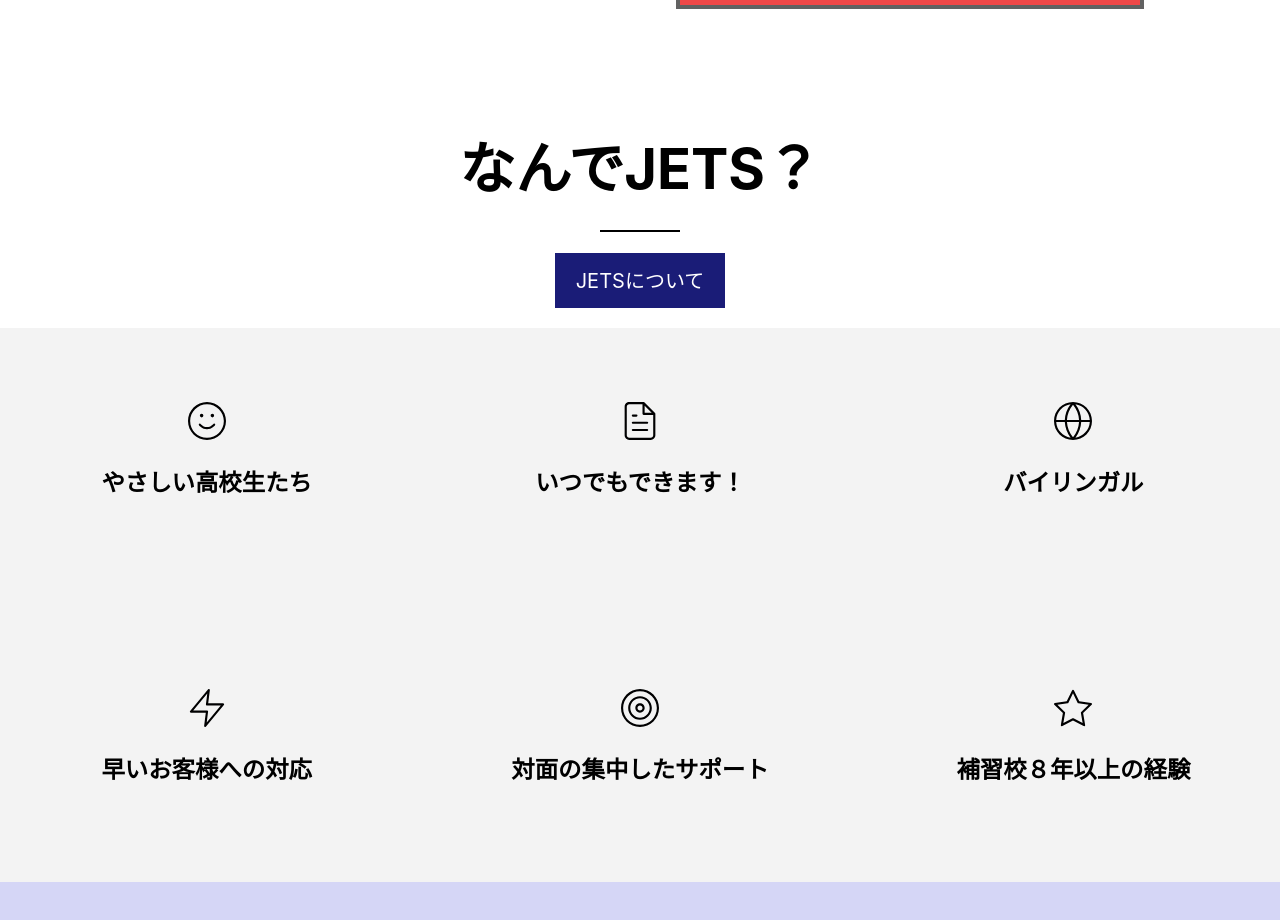
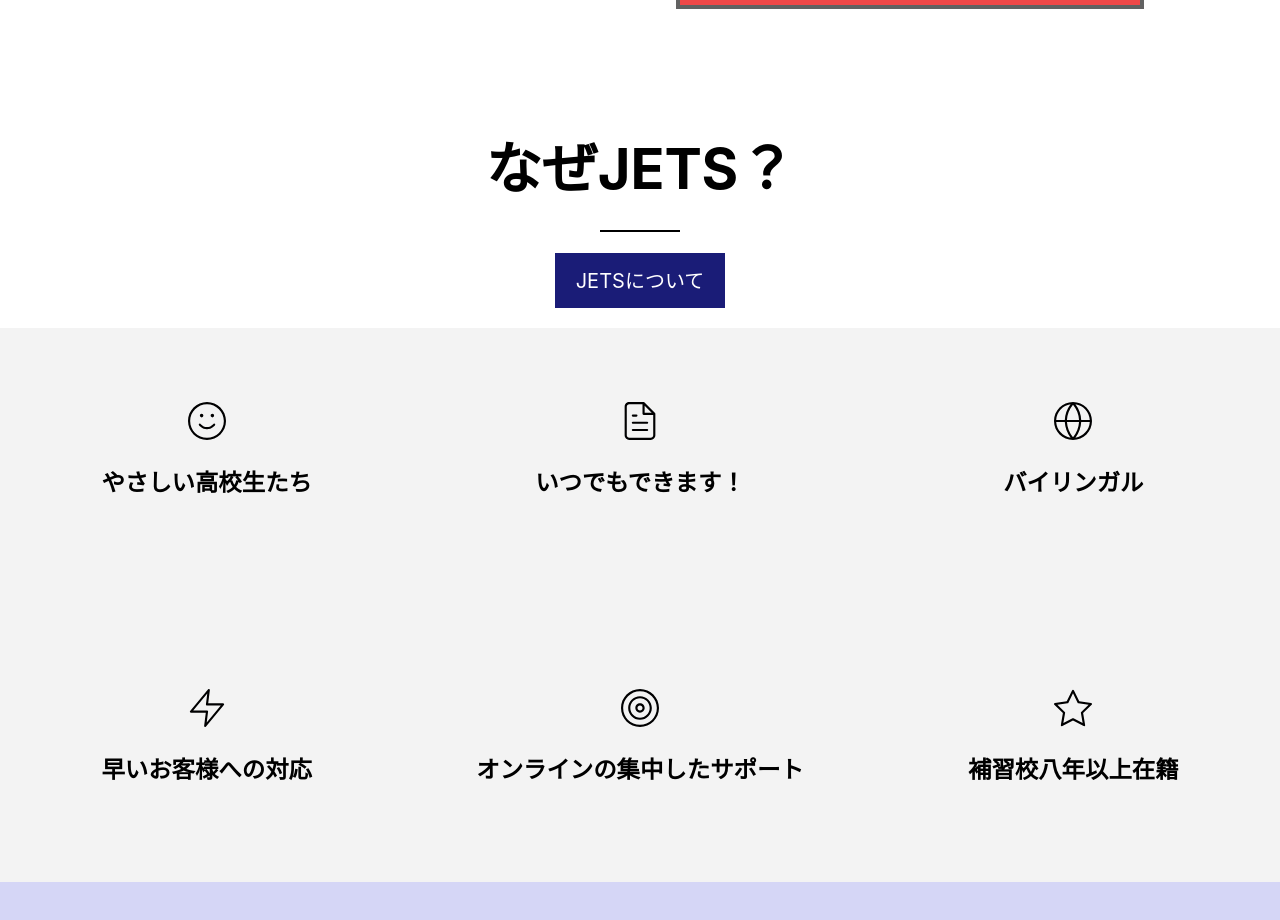
Before and after one commit to 1datcodes/JETS2, a React (Create React App) app: page / in a window 1280 px wide. Shown: the part 540-1460 px from the top of the page. Built offline with nearby package versions, Linux system fonts and the light colour scheme.

Commit message:
Minor fixes

```diff
--- a/src/About.js
+++ b/src/About.js
@@ -48,10 +48,10 @@ const About = () => {
                             </p>
                         </div>
                         <div className="nobu">
-                            <h2>石黒信寿（いしぐろのぶひさ）</h2>
+                            <h2>石黒伸寿（いしぐろのぶひさ）</h2>
                             <img src={nobu_img} alt="Nobu"/>
                             <p>
-                                初めまして、私は12年間補習校に通い、小学部の学習は、
+                                初めまして、私は11年間補習校に通い、小学部の学習は、
                                 中高部の学習の土台であり、とても大切だと感じています。
                                 毎日のワークや音読、漢字学習などの補習校の宿題を続けるのはとても大変です。
                                 そこで、補習校の宿題のサポートをするためにJETSを立ち上げました。
--- a/src/HomePage.js
+++ b/src/HomePage.js
@@ -24,7 +24,7 @@ const HomePage = () => {
                 </div>
                 <div className="why-us">
                     <div className="why-us-title">
-                        <h2>なんでJETS？</h2>
+                        <h2>なぜJETS？</h2>
                         <div className="bar" />
                         <a href="/about" className="link-to-about">JETSについて</a>
                     </div>
@@ -67,7 +67,7 @@ const HomePage = () => {
                                     <path d="M100 29.5c-38.874 0-70.5 31.626-70.5 70.5s31.626 70.5 70.5 70.5 70.5-31.626 70.5-70.5-31.626-70.5-70.5-70.5zm0 133c-34.463 0-62.5-28.037-62.5-62.5S65.537 37.5 100 37.5s62.5 28.037 62.5 62.5-28.037 62.5-62.5 62.5zm0-106.4c-24.207 0-43.9 19.693-43.9 43.9s19.693 43.9 43.9 43.9 43.9-19.693 43.9-43.9-19.693-43.9-43.9-43.9zm0 79.8c-19.796 0-35.9-16.104-35.9-35.9S80.204 64.1 100 64.1s35.9 16.104 35.9 35.9-16.104 35.9-35.9 35.9zm0-53.2c-9.539 0-17.3 7.761-17.3 17.3s7.761 17.3 17.3 17.3 17.3-7.761 17.3-17.3-7.761-17.3-17.3-17.3zm0 26.6c-5.128 0-9.3-4.172-9.3-9.3s4.172-9.3 9.3-9.3 9.3 4.172 9.3 9.3-4.172 9.3-9.3 9.3z" fill="#000001" data-color="1"></path>
                                 </g>
                             </svg>
-                            <h3>対面の集中したサポート</h3>
+                            <h3>オンラインの集中したサポート</h3>
                         </div>
                         <div>
                             <svg preserveAspectRatio="xMidYMid meet" data-bbox="30 33 140.001 134.001" viewBox="30 33 140.001 134.001" height="200" width="200" xmlns="http://www.w3.org/2000/svg" data-type="color" role="presentation" aria-hidden="true" aria-label="">
@@ -75,7 +75,7 @@ const HomePage = () => {
                                     <path d="M140.805 167c-.63 0-1.263-.151-1.843-.457L100 145.986l-38.962 20.558a3.947 3.947 0 0 1-4.181-.31 4.014 4.014 0 0 1-1.577-3.912l7.436-43.497-31.51-30.793a4.02 4.02 0 0 1-1.013-4.102 3.98 3.98 0 0 1 3.207-2.728l43.564-6.388 19.478-39.59C97.111 33.862 98.49 33 100 33s2.889.862 3.559 2.224l19.478 39.59 43.564 6.388a3.981 3.981 0 0 1 3.207 2.728 4.021 4.021 0 0 1-1.013 4.102l-31.51 30.793 7.436 43.497a4.013 4.013 0 0 1-1.577 3.912 3.952 3.952 0 0 1-2.339.766zM100 137.47a3.94 3.94 0 0 1 1.843.457l33.684 17.773-6.428-37.598a4.018 4.018 0 0 1 1.149-3.549l27.224-26.604-37.641-5.52a3.969 3.969 0 0 1-2.986-2.182L100 46.009 83.155 80.246a3.972 3.972 0 0 1-2.986 2.182l-37.641 5.52 27.224 26.604a4.016 4.016 0 0 1 1.149 3.549L64.472 155.7l33.684-17.773a3.96 3.96 0 0 1 1.844-.457z" fill="#000001" data-color="1"></path>
                                 </g>
                             </svg>
-                            <h3>補習校８年以上の経験</h3>
+                            <h3>補習校八年以上在籍</h3>
                         </div>
                     </div>
                 </div>
```
